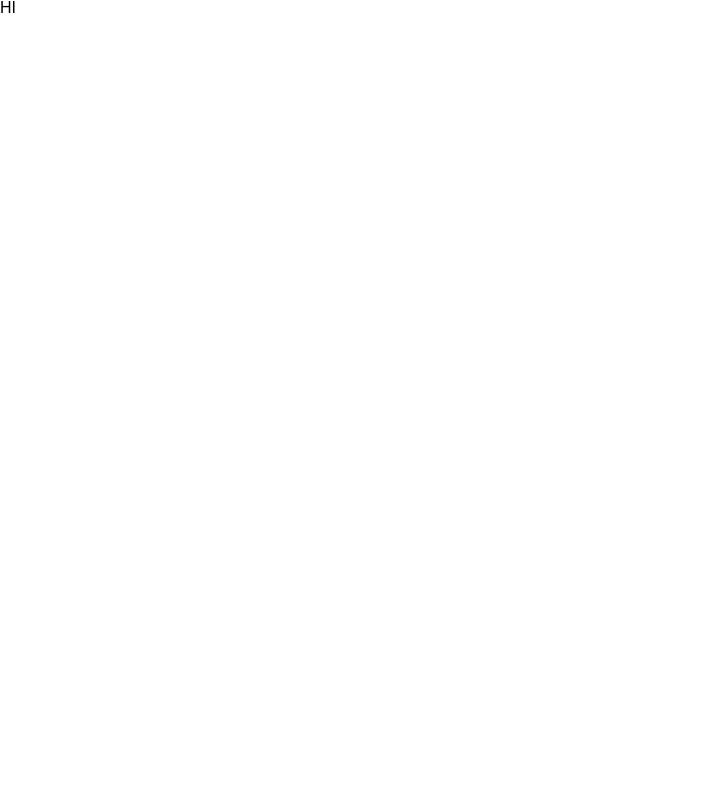
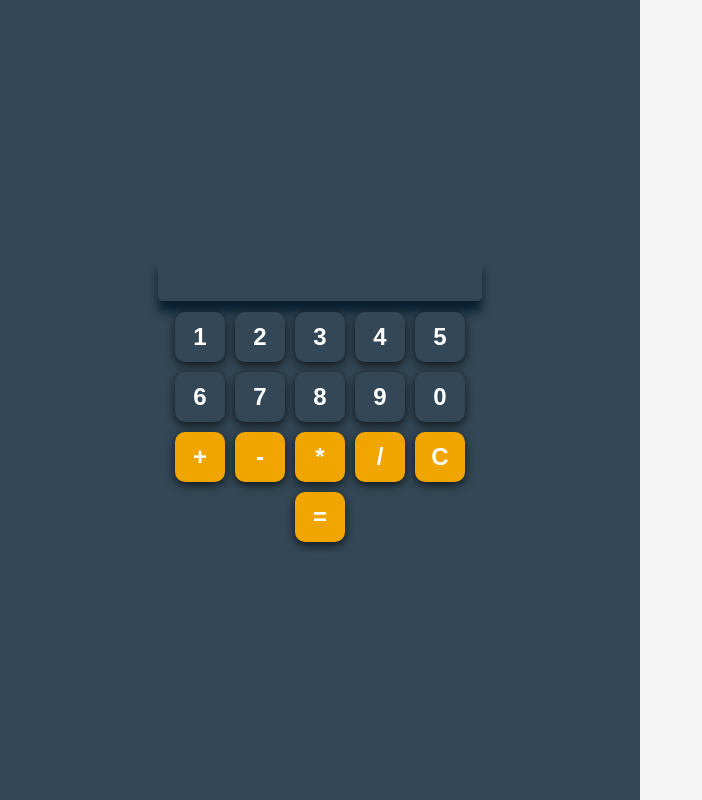
Before and after one commit to MatheoDev/calculate-js, a React (Create React App) app: page / in a window 1280 px wide. Shown: the whole page, without its empty margins (0-702 px from the left). Built offline with nearby package versions, Linux system fonts and the light colour scheme.

Commit message:
style: calculate style & page style

```diff
--- a/src/App.js
+++ b/src/App.js
@@ -1,9 +1,10 @@
 import './App.css';
+import Calculate from './Pages/Calculate/Calculate';
 
 function App() {
   return (
     <div className="App">
-      HI
+      <Calculate />
     </div>
   );
 }
--- /dev/null
+++ b/src/Components/Button/Button.css
@@ -0,0 +1,6 @@
+button {
+  transition: 0.2s;
+}
+button:hover {
+  box-shadow: none !important;
+}
--- /dev/null
+++ b/src/Components/Button/Button.js
@@ -0,0 +1,30 @@
+import { useEffect, useState } from "react"
+import './Button.css'
+
+const Button = ({ text, type }) => {
+  const [style, setStyle] = useState(null)
+
+  useEffect(() => {
+    setStyle({
+      backgroundColor: type === "primary" ? "#F0A500" : "#334756",
+      color: type === "primary" ? "#fff" : "#fff",
+      border: "none",
+      width: "50px",
+      height: "50px",
+      borderRadius: "10px",
+      cursor: "pointer",
+      fontSize: "1.5rem",
+      fontWeight: "bold",
+      outline: "none",
+      boxShadow: "0px 3px 10px rgba(0, 0, 0, 0.7)",
+    })
+  }, [])
+
+  return (
+    <button style={style}>
+      <span>{text}</span>
+    </button>
+  )
+}
+
+export default Button
--- /dev/null
+++ b/src/Pages/Calculate/Calculate.css
@@ -0,0 +1,45 @@
+.calculate {
+  width: 100%;
+  height: 100vh;
+  background-color: #334756;
+  display: flex;
+  align-items: center;
+}
+.calculate__display {
+  width: 50%;
+  height: 100%;
+  display: flex;
+  flex-direction: column;
+  gap: 10px;
+  align-items: center;
+  justify-content: center;
+}
+.calculate__display--input {
+  width: 50%;
+  height: 40px;
+  font-size: 1.5rem;
+  font-weight: bold;
+  text-align: right;
+  color: #fff;
+  border: none;
+  border-radius: 5px;
+  border-bottom: 1px solid #082032;
+  box-shadow: 0px 10px 10px #082032;
+  background-color: transparent;
+  outline: none;
+}
+.calculate__display--container {
+  width: 50%;
+  display: flex;
+  align-items: center;
+  justify-content: center;
+  flex-wrap: wrap;
+  gap: 10px;
+}
+.calculate__history {
+  width: 50%;
+  height: 100vh;
+  background-color: #f5f5f5;
+  display: flex;
+  justify-content: center;
+}
--- /dev/null
+++ b/src/Pages/Calculate/Calculate.js
@@ -0,0 +1,43 @@
+import Button from './../../Components/Button/Button'
+import './Calculate.css'
+
+const Calculate = () => {
+  const test = [
+    { value: '1', type: 'secondary' },
+    { value: '2', type: 'secondary' },
+    { value: '3', type: 'secondary' },
+    { value: '4', type: 'secondary' },
+    { value: '5', type: 'secondary' },
+    { value: '6', type: 'secondary' },
+    { value: '7', type: 'secondary' },
+    { value: '8', type: 'secondary' },
+    { value: '9', type: 'secondary' },
+    { value: '0', type: 'secondary' },
+    { value: '+', type: 'primary' },
+    { value: '-', type: 'primary' },
+    { value: '*', type: 'primary' },
+    { value: '/', type: 'primary' },
+    { value: 'C', type: 'primary' },
+    { value: '=', type: 'primary' },
+  ]
+
+  return (
+    <>
+      <div className="calculate">
+        <div className="calculate__display">
+          <input type="text" className="calculate__display--input"/>
+          <div className='calculate__display--container'>
+            {test.map((item, index) => (
+              <Button key={index} text={item.value} type={item.type} />
+            ))}
+          </div>
+        </div>
+        <div className='calculate__history'>
+
+        </div>
+      </div>
+    </>
+  )
+}
+
+export default Calculate
```
